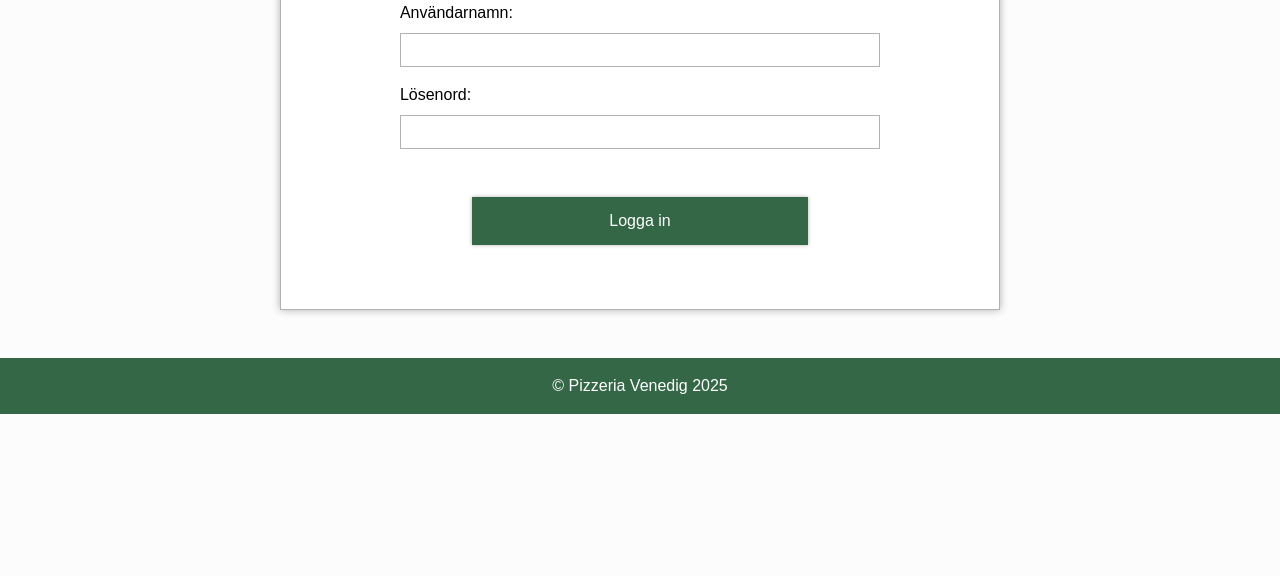
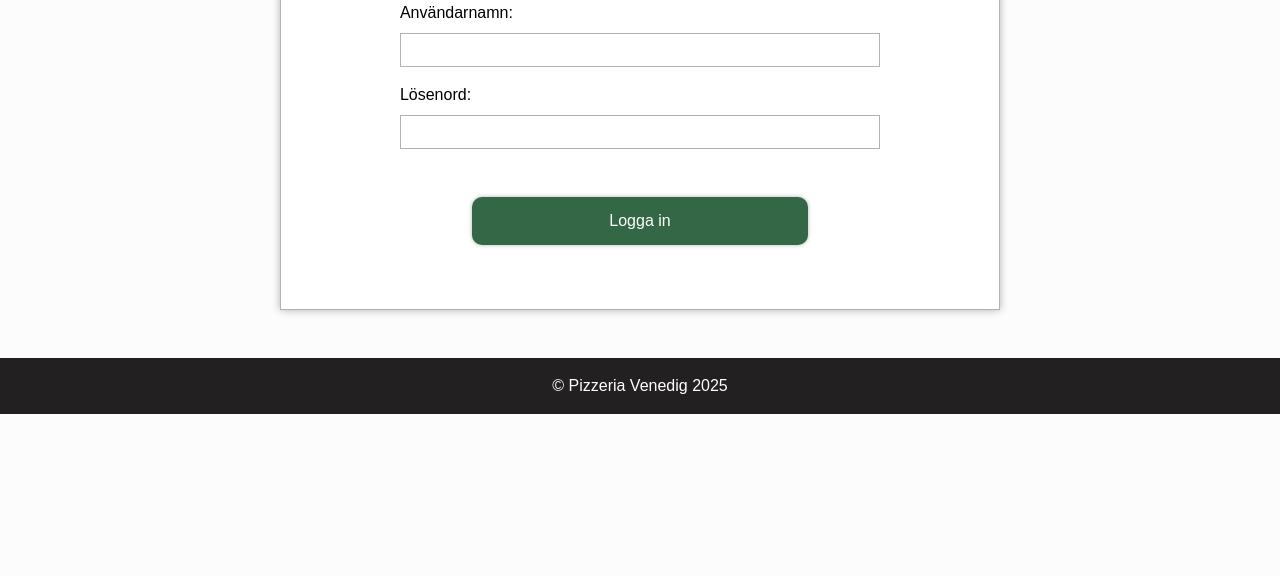
Before and after one commit to rare2400/projekt-admin, a website built with Parcel: page src/index.html in a window 1280 px wide. Shown: the part 224-800 px from the top of the page. Built offline with nearby package versions, Linux system fonts and the light colour scheme.

Commit message:
ny header-färg och lite förändringar i hover-effekter på knappar

```diff
--- a/src/css/_abstracts.scss
+++ b/src/css/_abstracts.scss
@@ -1,6 +1,6 @@
 /* variables */
 /* colors */
-$header-color: #336746;
+$header-color: #232021;
 $background-color: #fcfcfc;
 $black: #232021;
 $white: #fff;
@@ -48,10 +48,12 @@ $font-stack: 'Arial', sans-serif;
         background-color: $bg-color;
         color: $text-color;
         border: none;
+        border-radius: 10px;
 
         &:hover {
             background-color: #3367469b;
             color: $black;
+            transform: scale(1.05);
         }
     }
 
```
